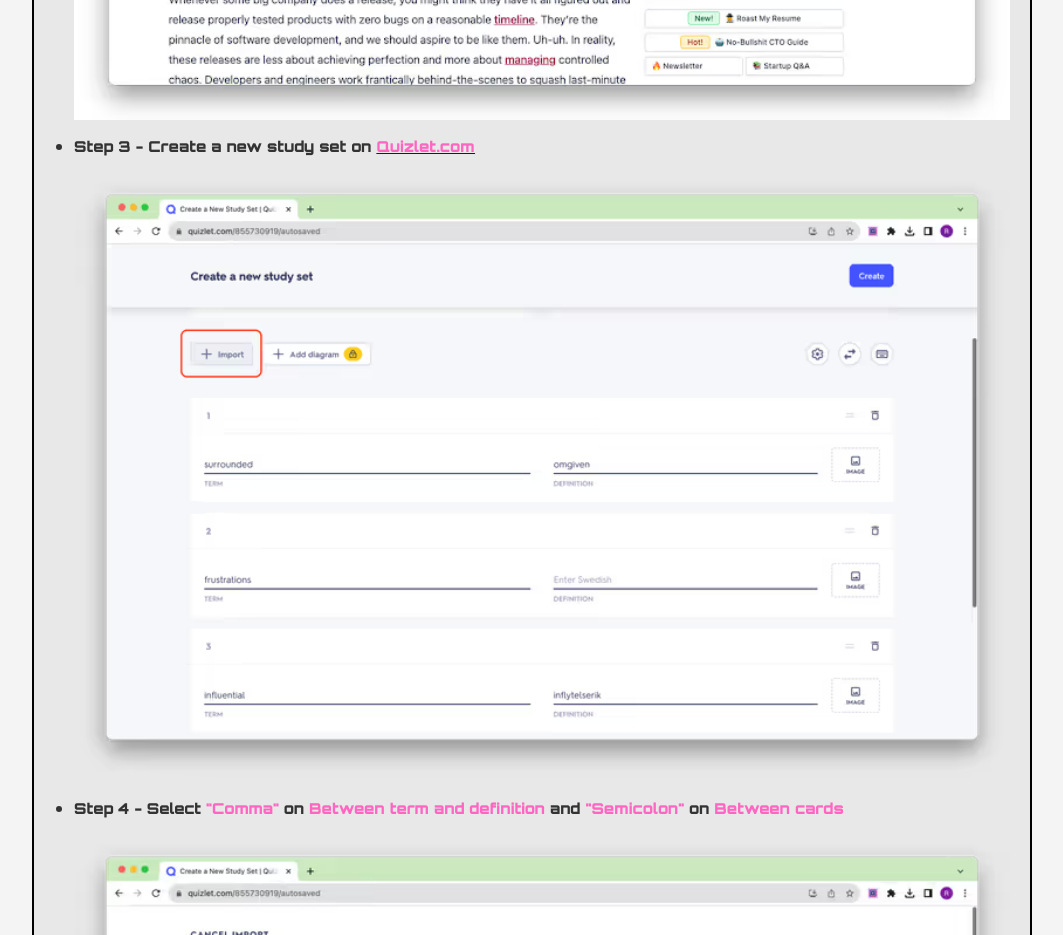
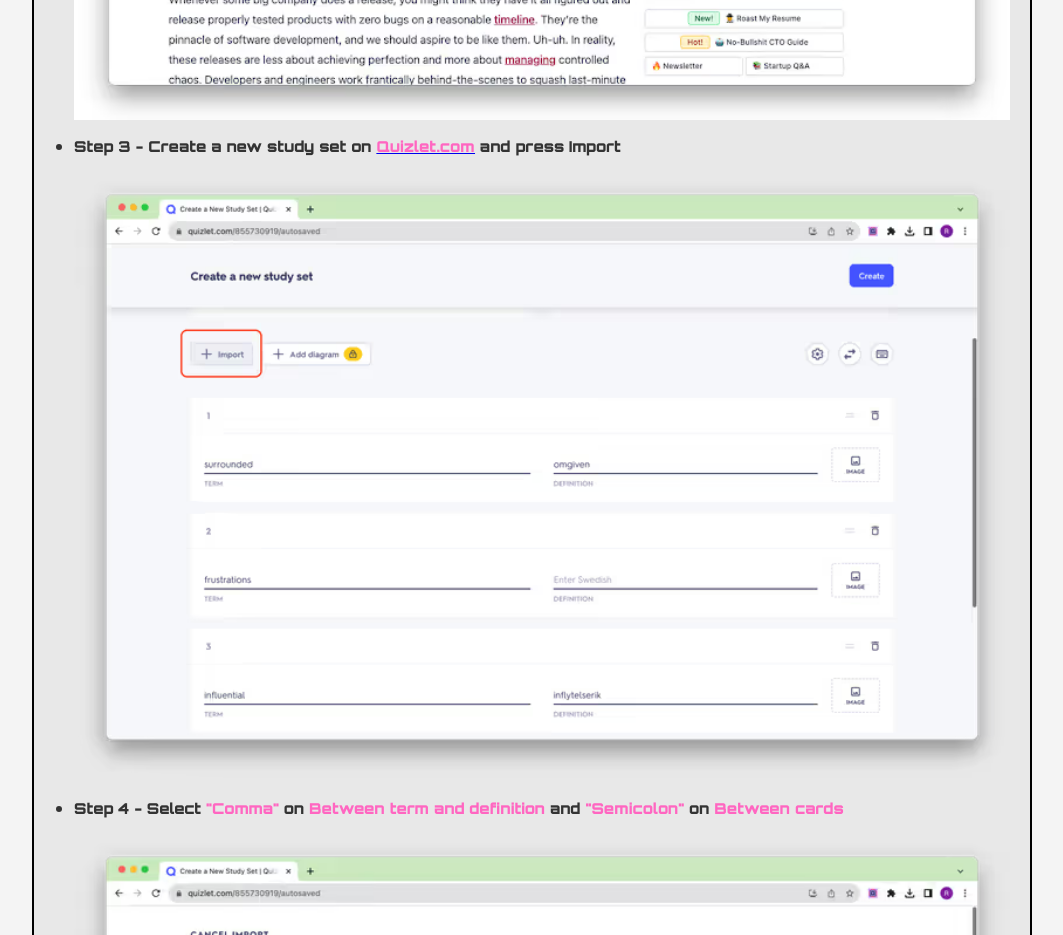
Before and after one commit to gthrm/quizlet-lister, a browser extension: page public/index.html in a window 1280 px wide. Shown: the part 2160-3095 px from the top of the page, without its empty margins (108-1171 px from the left). Drawn offline with nearby package versions, Linux system fonts and the light colour scheme.

Commit message:
Update index.html

```diff
--- a/public/index.html
+++ b/public/index.html
@@ -85,7 +85,7 @@
             </li>
             <li>
                 <p>Step 3 - Create a new study set on <a target="_blank"
-                        href="https://quizlet.com/create-set"><span>Quizlet.com</span></a></p>
+                        href="https://quizlet.com/create-set"><span>Quizlet.com</span></a> and press Import</p>
                 <picture>
                     <source srcset="step3.avif" />
                     <source srcset="step3.webp" />
```
